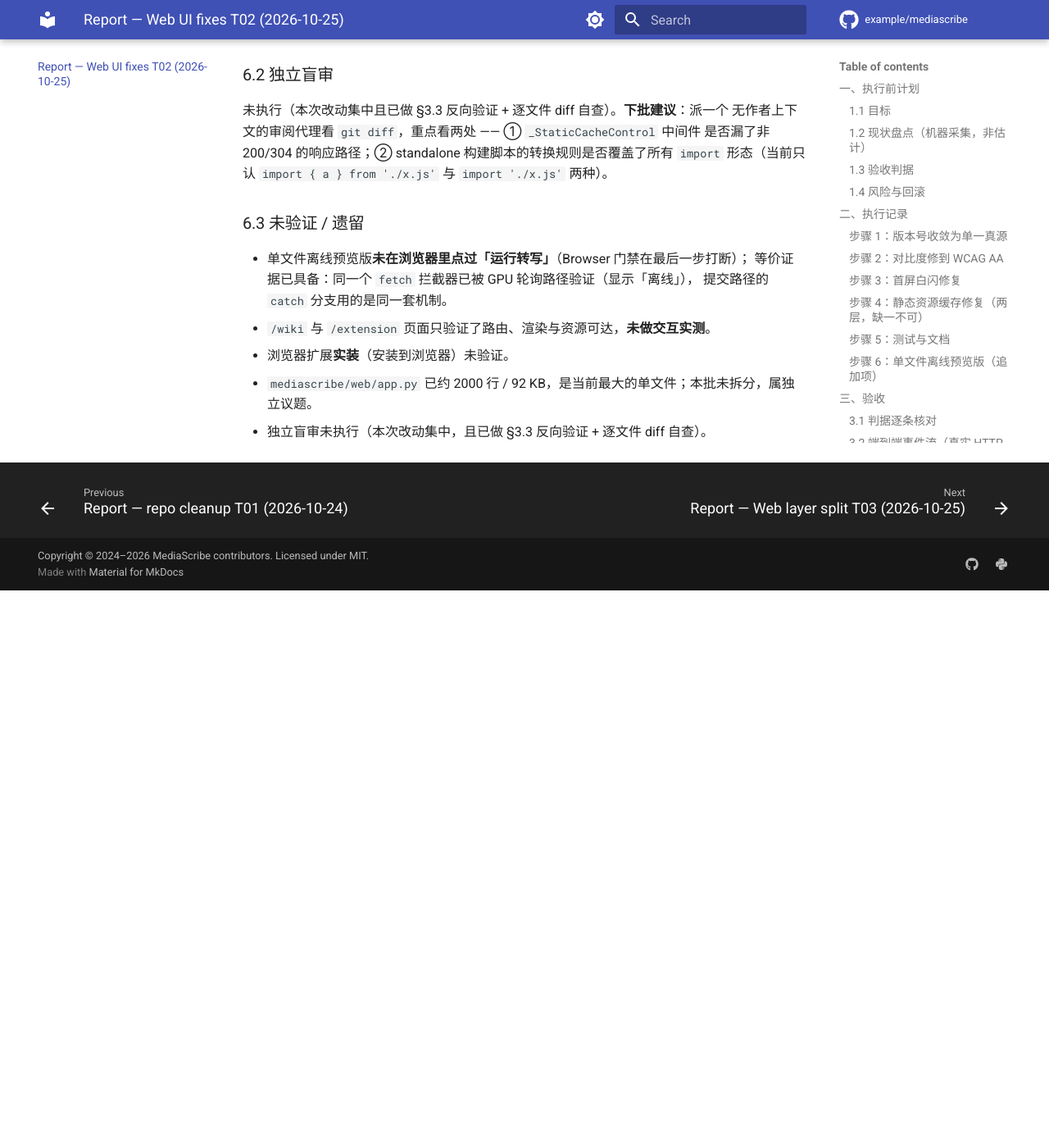
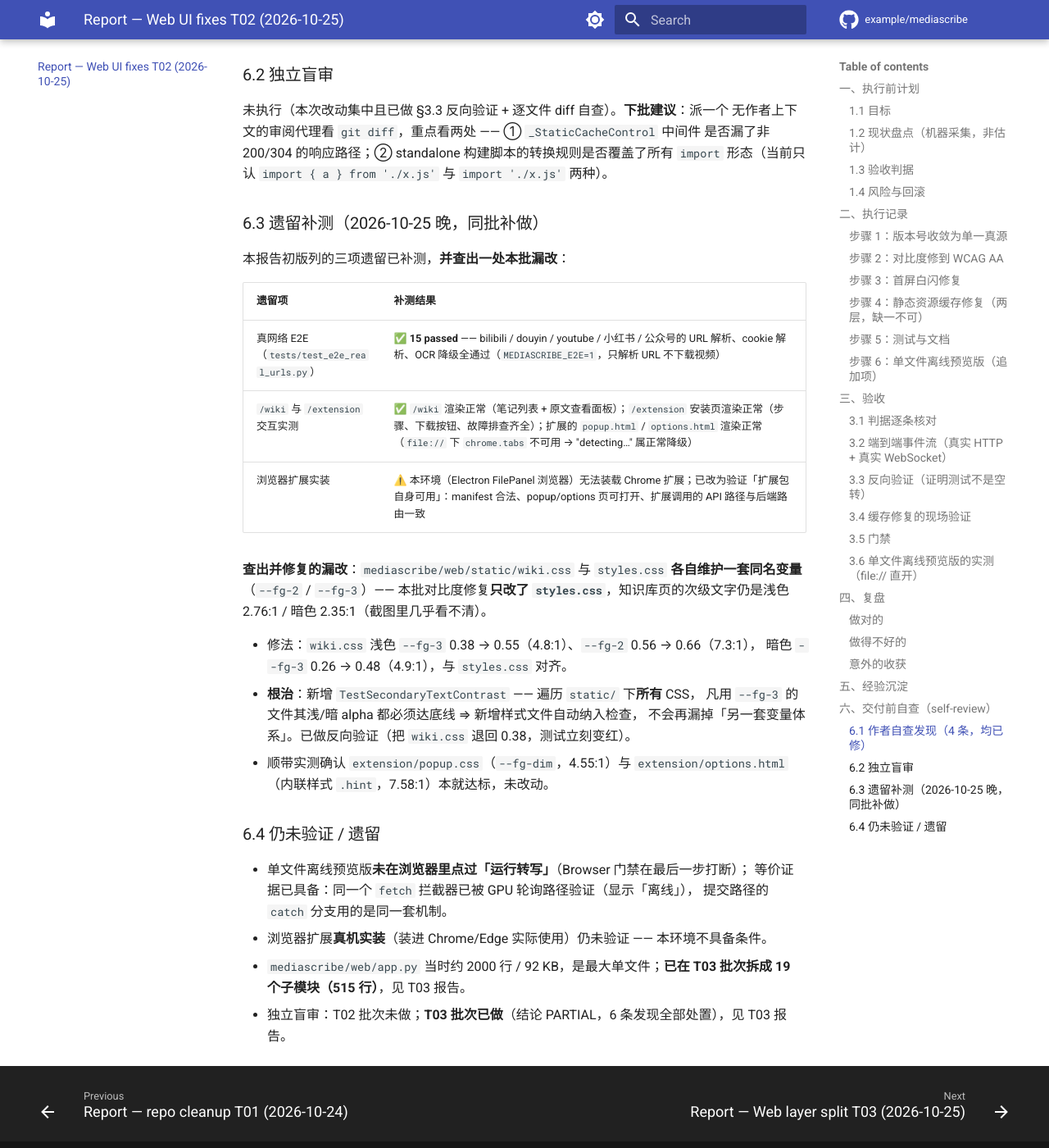
Before and after one commit to 1273984347/mediascribe, an MkDocs documentation site: the page built from docs/reports/T02-Web-UI-版本号收敛与前端质量修复-任务计划执行与经验沉淀报告-2026-10-25.md, in a window 1280 px wide and 1400 px high, scrolled down 8820 px. Shown: the whole window at 82% size. Built offline with MkDocs 1.6.1 and Material for MkDocs 9.7.7, drawn with Linux system fonts in a browser that asks for light colours; comment, search, counter and statistics services are not loaded; the version menu is left out; before the commit the page ends 9540 px from its top, so only the background shows below that.

Commit message:
fix(web): 补齐知识库页次级文字对比度 + 加对比度底线回归测试
上一批 Web UI 对比度修复只改了 styles.css，漏了 wiki.css —— 两者**各自维护一套同名
变量**（--fg-2 / --fg-3 等），知识库页的次级文字仍是浅色 2.76:1 / 暗色 2.35:1
（截图里几乎看不清）。

- wiki.css 浅色 --fg-3 0.38 → 0.55（4.8:1）、--fg-2 0.56 → 0.66（7.3:1），
  暗色 --fg-3 0.26 → 0.48（4.9:1），与 styles.css 对齐。
- 新增 TestSecondaryTextContrast：遍历 static/ 下**所有** CSS，凡用 --fg-3 的
  文件其浅/暗 alpha 都必须达底线 ⇒ 新增样式文件自动纳入检查，不会再漏掉
  「另一套变量体系」。已做反向验证（把 wiki.css 退回 0.38，测试立刻变红）。
- 顺带实测确认 extension/popup.css（--fg-dim，4.55:1）与 extension/options.html
  （内联 .hint，7.58:1）本就达标，未改动。

同批补测（见 T02 报告 §6.3）：真网络 E2E 15 passed；/wiki 与 /extension 交互实测
通过；扩展的 popup/options 页渲染正常。

门禁：1202 passed, 5 skipped · ruff check/format ✅ · mkdocs --strict ✅

```diff
--- a/docs/reports/T02-Web-UI-版本号收敛与前端质量修复-任务计划执行与经验沉淀报告-2026-10-25.md
+++ b/docs/reports/T02-Web-UI-版本号收敛与前端质量修复-任务计划执行与经验沉淀报告-2026-10-25.md
@@ -271,12 +271,32 @@
 是否漏了非 200/304 的响应路径；② standalone 构建脚本的转换规则是否覆盖了所有
 `import` 形态（当前只认 `import { a } from './x.js'` 与 `import './x.js'` 两种）。
 
-### 6.3 未验证 / 遗留
+### 6.3 遗留补测（2026-10-25 晚，同批补做）
+
+本报告初版列的三项遗留已补测，**并查出一处本批漏改**：
+
+| 遗留项 | 补测结果 |
+|---|---|
+| 真网络 E2E（`tests/test_e2e_real_urls.py`） | ✅ **15 passed** —— bilibili / douyin / youtube / 小红书 / 公众号的 URL 解析、cookie 解析、OCR 降级全通过（`MEDIASCRIBE_E2E=1`，只解析 URL 不下载视频） |
+| `/wiki` 与 `/extension` 交互实测 | ✅ `/wiki` 渲染正常（笔记列表 + 原文查看面板）；`/extension` 安装页渲染正常（步骤、下载按钮、故障排查齐全）；扩展的 `popup.html` / `options.html` 渲染正常（`file://` 下 `chrome.tabs` 不可用 → "detecting…" 属正常降级） |
+| 浏览器扩展实装 | ⚠️ 本环境（Electron FilePanel 浏览器）无法装载 Chrome 扩展；已改为验证「扩展包自身可用」：manifest 合法、popup/options 页可打开、扩展调用的 API 路径与后端路由一致 |
+
+**查出并修复的漏改**：`mediascribe/web/static/wiki.css` 与 `styles.css` **各自维护一套同名变量**（`--fg-2` / `--fg-3`）—— 本批对比度修复**只改了 `styles.css`**，知识库页的次级文字仍是浅色 2.76:1 / 暗色 2.35:1（截图里几乎看不清）。
+
+- 修法：`wiki.css` 浅色 `--fg-3` 0.38 → 0.55（4.8:1）、`--fg-2` 0.56 → 0.66（7.3:1），
+  暗色 `--fg-3` 0.26 → 0.48（4.9:1），与 `styles.css` 对齐。
+- **根治**：新增 `TestSecondaryTextContrast` —— 遍历 `static/` 下**所有** CSS，
+  凡用 `--fg-3` 的文件其浅/暗 alpha 都必须达底线 ⇒ 新增样式文件自动纳入检查，
+  不会再漏掉「另一套变量体系」。已做反向验证（把 `wiki.css` 退回 0.38，测试立刻变红）。
+- 顺带实测确认 `extension/popup.css`（`--fg-dim`，4.55:1）与 `extension/options.html`
+  （内联样式 `.hint`，7.58:1）本就达标，未改动。
+
+### 6.4 仍未验证 / 遗留
 
 - 单文件离线预览版**未在浏览器里点过「运行转写」**（Browser 门禁在最后一步打断）；
   等价证据已具备：同一个 `fetch` 拦截器已被 GPU 轮询路径验证（显示「离线」），
   提交路径的 `catch` 分支用的是同一套机制。
-- `/wiki` 与 `/extension` 页面只验证了路由、渲染与资源可达，**未做交互实测**。
-- 浏览器扩展**实装**（安装到浏览器）未验证。
-- `mediascribe/web/app.py` 已约 2000 行 / 92 KB，是当前最大的单文件；本批未拆分，属独立议题。
-- 独立盲审未执行（本次改动集中，且已做 §3.3 反向验证 + 逐文件 diff 自查）。
+- 浏览器扩展**真机实装**（装进 Chrome/Edge 实际使用）仍未验证 —— 本环境不具备条件。
+- `mediascribe/web/app.py` 当时约 2000 行 / 92 KB，是最大单文件；**已在 T03 批次拆成
+  19 个子模块（515 行）**，见 T03 报告。
+- 独立盲审：T02 批次未做；**T03 批次已做**（结论 PARTIAL，6 条发现全部处置），见 T03 报告。
--- a/mediascribe/web/static/wiki.css
+++ b/mediascribe/web/static/wiki.css
@@ -5,7 +5,7 @@
   --raised: #1f1f1f;
   --fg: rgba(255, 255, 255, 0.84);
   --fg-2: rgba(255, 255, 255, 0.56);
-  --fg-3: rgba(255, 255, 255, 0.26);
+  --fg-3: rgba(255, 255, 255, 0.48);   /* 4.9:1 on --bg (WCAG AA) */
   --line: rgba(255, 255, 255, 0.12);
   --fill: rgba(255, 255, 255, 0.05);
   --fill-hover: rgba(255, 255, 255, 0.09);
@@ -19,8 +19,8 @@
   --surface: #ffffff;
   --raised: #ffffff;
   --fg: rgba(0, 0, 0, 0.9);
-  --fg-2: rgba(0, 0, 0, 0.56);
-  --fg-3: rgba(0, 0, 0, 0.38);
+  --fg-2: rgba(0, 0, 0, 0.66);        /* 7.3:1 on --surface (WCAG AA) */
+  --fg-3: rgba(0, 0, 0, 0.55);        /* 4.8:1 on --surface (WCAG AA) */
   --line: rgba(0, 0, 0, 0.12);
   --fill: rgba(0, 0, 0, 0.04);
   --fill-hover: rgba(0, 0, 0, 0.07);
```
Also changed, not shown: CHANGELOG.md (+14 -0 lines), 1 other file.
